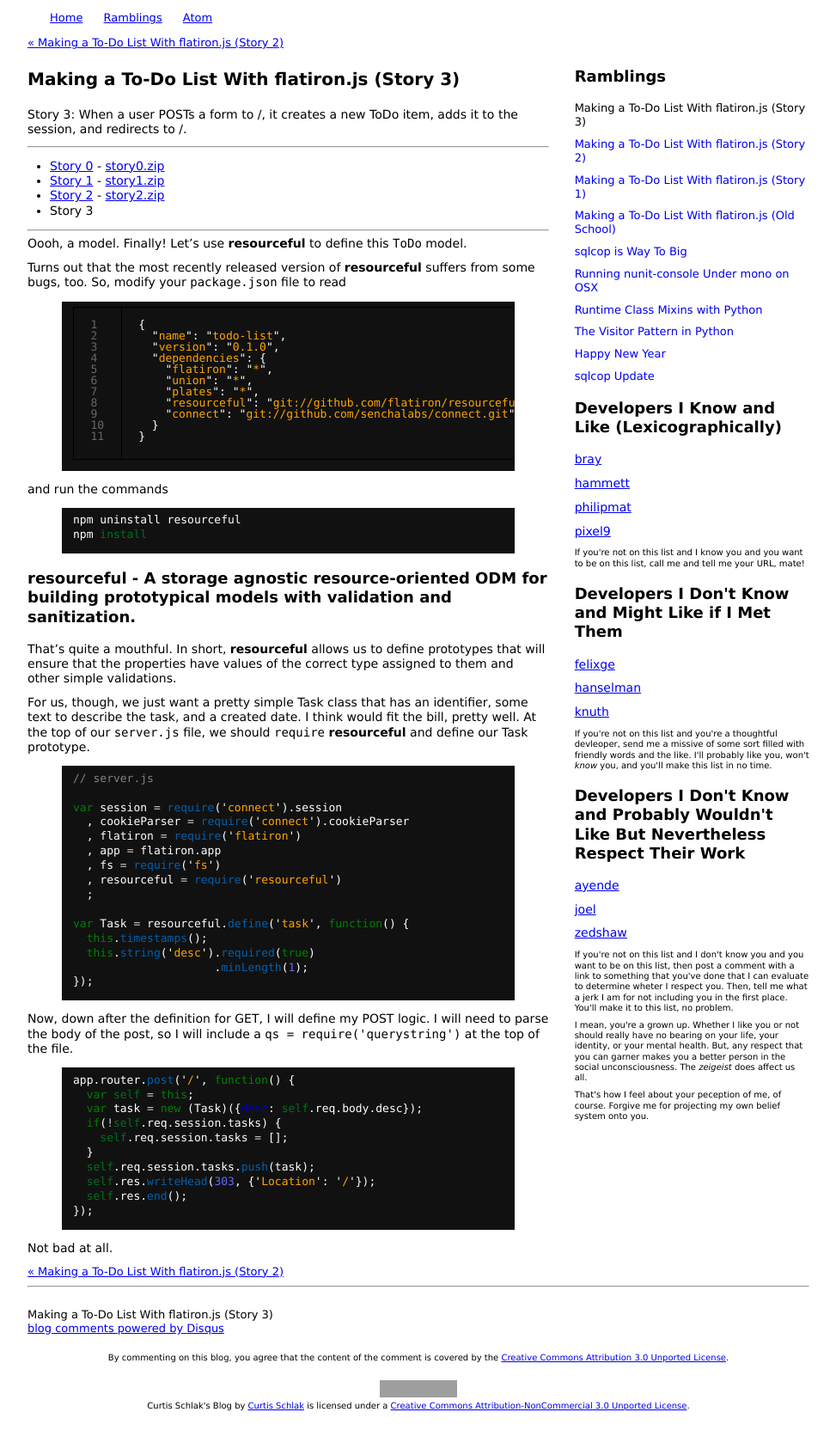
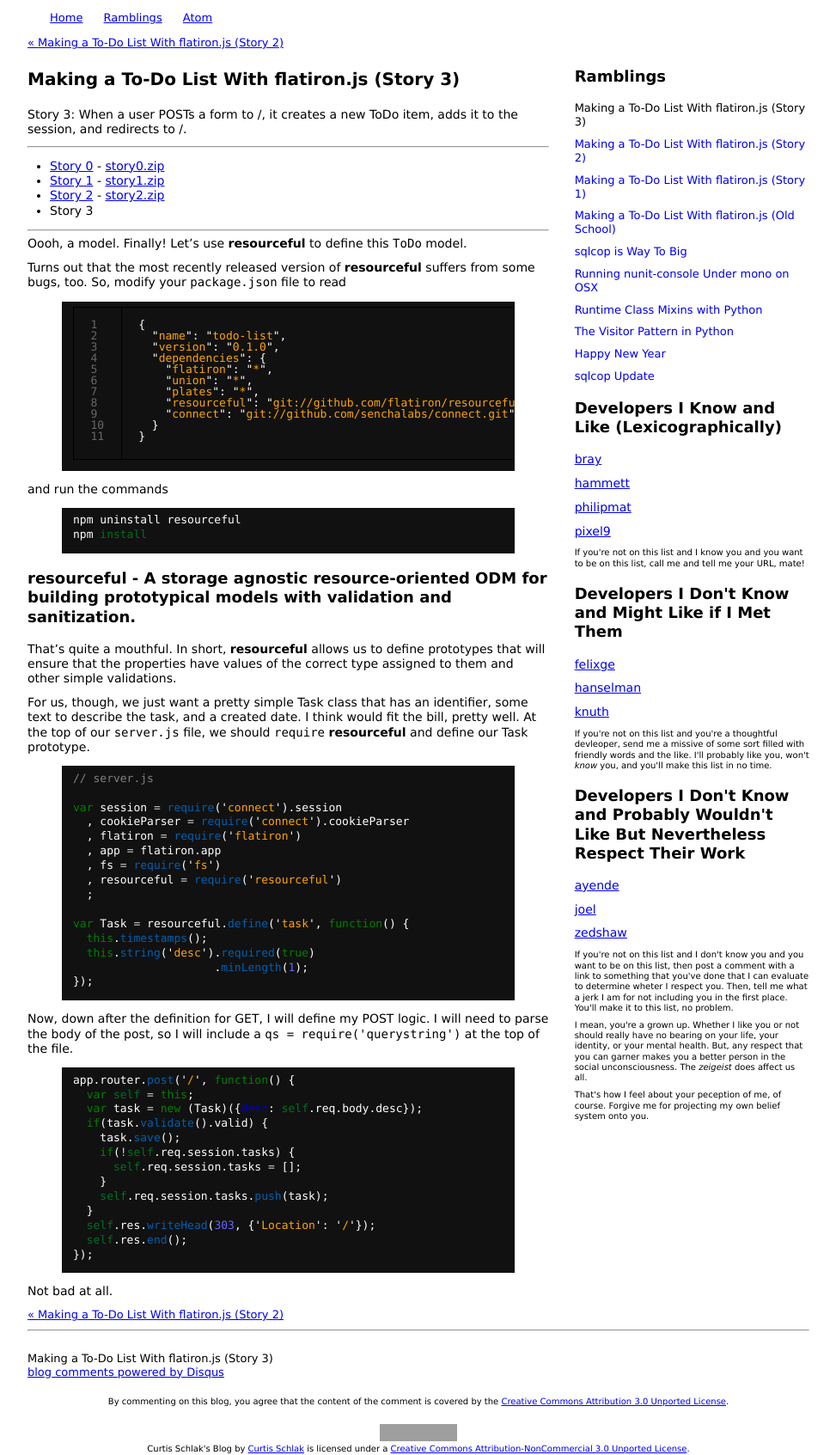
Before and after one commit to roberts-sandbox/test-realist, a Jekyll site: the page built from _posts/2012-01-13-get-to-know-flatiron.js-by-building-a-todo-app-story-3.md, in a window 1280 px wide. Shown: the whole page at 86% size, without its empty margins (153-1126 px from the left). Built offline with Jekyll 4.4.1, drawn with Linux system fonts in a browser that asks for light colours; before the commit the page ends 1642 px from its top, so only the background shows below that; grey boxes are pictures that could not be loaded.

Commit message:
Story 3 for flatiron to-do list.

```diff
--- a/_posts/2012-01-13-get-to-know-flatiron.js-by-building-a-todo-app-story-3.md
+++ b/_posts/2012-01-13-get-to-know-flatiron.js-by-building-a-todo-app-story-3.md
@@ -84,10 +85,13 @@
 app.router.post('/', function() {
   var self = this;
   var task = new (Task)({desc: self.req.body.desc});
-  if(!self.req.session.tasks) {
-    self.req.session.tasks = [];
+  if(task.validate().valid) {
+    task.save();
+    if(!self.req.session.tasks) {
+      self.req.session.tasks = [];
+    }
+    self.req.session.tasks.push(task);
   }
-  self.req.session.tasks.push(task);
   self.res.writeHead(303, {'Location': '/'});
   self.res.end();
 });
```
Also changed, not shown: other parts of _posts/2012-01-13-get-to-know-flatiron.js-by-building-a-todo-app-story-3.md (+1 -0 lines).
